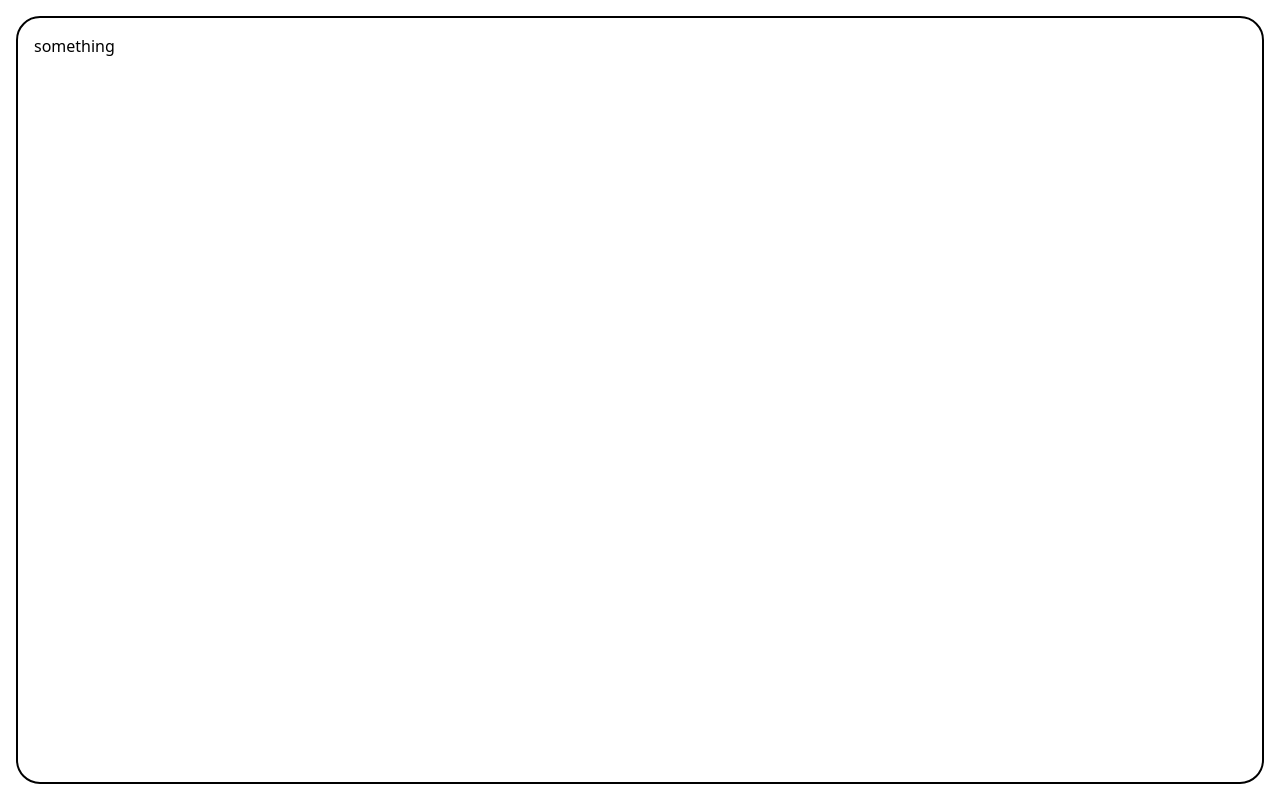
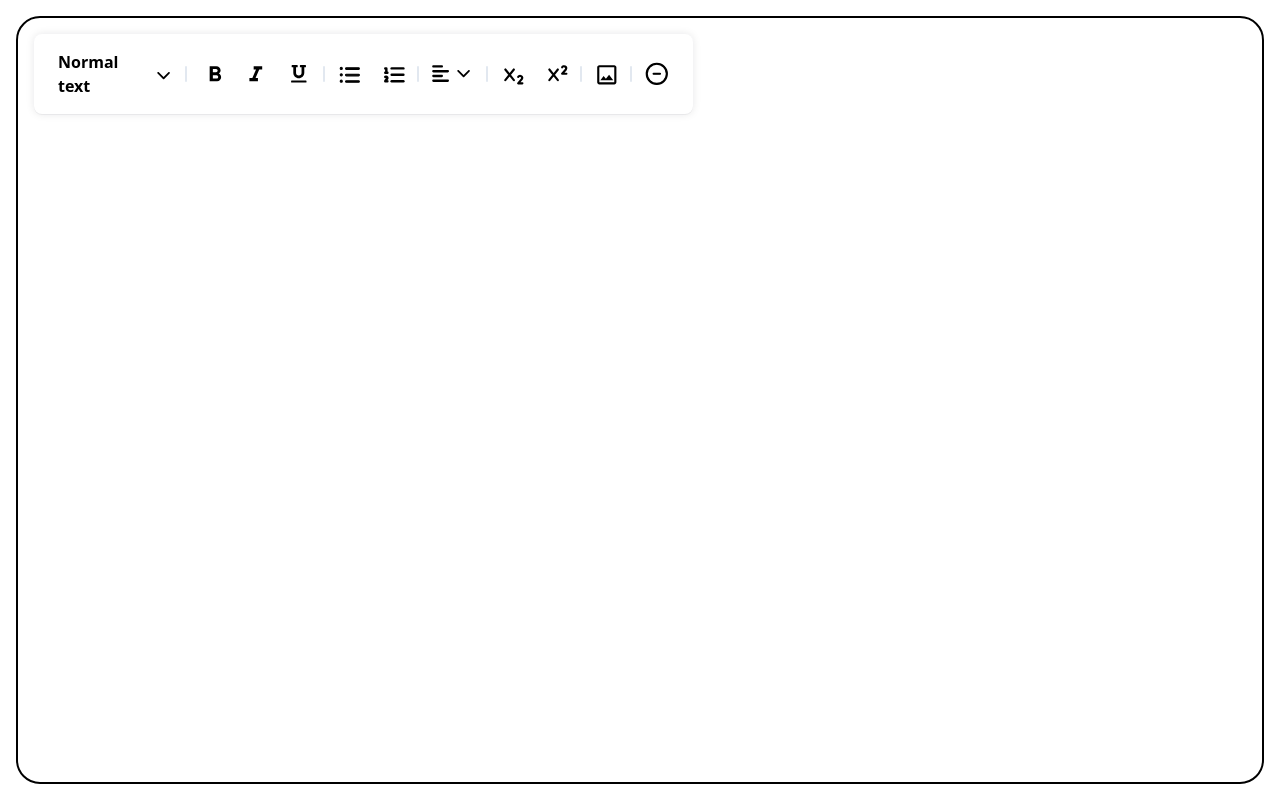
Before and after one commit to Nitish-u/Quizomania, a React (Vite) app: page / in a window 1280 px wide. Built offline with nearby package versions, Linux system fonts and the light colour scheme.

Commit message:
made the editorFuncComp and changed the appearance; updated the onFocusCapture handler in editable area and css file accordingly

```diff
--- a/index.html
+++ b/index.html
@@ -9,7 +9,7 @@
 </head>
 
 <body>
-  <div class="h-dvh p-4">
+  <div class="sm:h-dvh p-4">
     <div class="border-2 border-black rounded-3xl p-4 h-full">
       <div id="root" class="h-full">
       </div>
--- a/src/App.jsx
+++ b/src/App.jsx
@@ -1,7 +1,11 @@
+import EditorFunc from "./components/Editor functionalities comp/EditorFuncComp";
+import Editor from "./components/Editable Area/editableAreaComp";
 
 function App() {
   return (
-    <h1>something</h1>
+    <>
+      <EditorFunc />
+    </>
   );
 }
 
--- a/src/components/Editable Area/editableAreaComp.jsx
+++ b/src/components/Editable Area/editableAreaComp.jsx
@@ -16,7 +16,10 @@ export default function ({ heading, placeHolder, height, maxHeight, onFocusHandl
           contentEditable
           style={{height:height, maxHeight: maxHeight, minHeight:'2.5rem'}}
           onChange={handleChange}
-          onFocusCapture={onFocusHandler}
+          onFocusCapture={() => {
+            setEditorText("");
+            onFocusHandler();
+          }}
           dangerouslySetInnerHTML={{ __html: editorText }}
         />
       </div>
--- a/src/components/Editor functionalities comp/EditorFuncComp.jsx
+++ b/src/components/Editor functionalities comp/EditorFuncComp.jsx
@@ -1,68 +1,48 @@
 import React, { useState } from "react";
-import { FaArrowDownLong } from "react-icons/fa6";
-import {
-  MdFormatBold,
-  MdFormatItalic,
-  MdFormatUnderlined,
-} from "react-icons/md";
+import { IconContext } from "react-icons";
+import { IoIosArrowDown } from "react-icons/io";
+import { MdFormatBold, MdFormatItalic } from "react-icons/md";
+import { FaUnderline } from "react-icons/fa";
 import { LuListOrdered } from "react-icons/lu";
 import { GoListUnordered } from "react-icons/go";
 import { TbSubscript, TbSuperscript } from "react-icons/tb";
-import { MdAttachment, MdInsertLink } from "react-icons/md";
+import { MdOutlineImage } from "react-icons/md";
 import { CiCircleMinus } from "react-icons/ci";
 import { FaAlignRight, FaAlignLeft, FaAlignCenter } from "react-icons/fa6";
 
-export default function EditorFuncComp({alignmentTeerClicked, setAlignmentTeerClicked, textSizeTeerClicked, setTextSizeTeerClicked}) {
+export default function EditorFuncComp({alignmentArrowClicked, setAlignmentArrowClicked, fontArrowClicked, setFontArrowClicked}) {
   const alignmentIconsArray = [
-    <FaAlignLeft size="1.2rem" />,
-    <FaAlignCenter size="1.2rem" />,
-    <FaAlignRight size="1.2rem" />,
+    <FaAlignLeft size="1.2em" />,
+    <FaAlignCenter size="1.2em" />,
+    <FaAlignRight size="1.2em" />,
   ];
-  const [alignment, setAlignment] = useState({
-    svg: <FaAlignLeft size="1.2rem" />,
+
+  const [fontSize, setFontSize] = useState({ type: "Normal text", size: 4 });
+  const [alignmentType, setAlignmentType] = useState({
+    index: 0,
     func: "justifyLeft",
   });
-  const [fontSize, setFontSize] = useState("1");
-  function alignmentTeerControl() {
-    setTextSizeTeerClicked(false);
-    setAlignmentTeerClicked(!alignmentTeerClicked);
+  function fontSizeChanger(e) {
+    e.stopPropagation();
+    const currentTarget = e.currentTarget;
+    const fontSize = currentTarget.getAttribute("func-size");
+    const fontType = currentTarget.innerText;
+    setFontSize((prevState) => {
+      return { ...prevState, type: fontType, size: fontSize };
+    });
+    setFontArrowClicked(false);
   }
 
-  function textSizeTeerControl() {
-    setAlignmentTeerClicked(false);
-    setTextSizeTeerClicked(!textSizeTeerClicked);
+  function alignmentTypeChanger(e) {
+    const currentTarget = e.currentTarget;
+    const iconIndex = currentTarget.getAttribute("func-index");
+    const iconFunction = currentTarget.getAttribute("func-type");
+    setAlignmentType((prevState) => {
+      return { ...prevState, index: iconIndex, func: iconFunction };
+    });
+    setAlignmentArrowClicked(false);
   }
 
-  function fontSizeChanger(e) {
-    const size = e.target.innerText;
-    setFontSize(size);
-    setTextSizeTeerClicked(false);
-  }
-
-  function alignmentIconSelector(e) {
-    const iconFunc = e.currentTarget.getAttribute("data-func");
-    let alignmentIconIndex = 0;
-    switch (iconFunc) {
-      case "justifyLeft":
-        alignmentIconIndex = 0;
-        break;
-      case "justifyCenter":
-        alignmentIconIndex = 1;
-        break;
-      case "justifyRight":
-        alignmentIconIndex = 2;
-        break;
-    }
-    const svgIcon = alignmentIconsArray[alignmentIconIndex];
-    if (svgIcon && iconFunc) {
-      setAlignment((prevState) => {
-        return { ...prevState, svg: svgIcon, func: iconFunc };
-      });
-      setAlignmentTeerClicked(false);
-    } else {
-      console.log("invalid target");
-    }
-  }
   function handleFunctionalKeyClick(...funcData) {
     const func = funcData[0];
     const val = funcData[1];
@@ -70,7 +50,7 @@ export default function EditorFuncComp({alignmentTeerClicked, setAlignmentTeerCl
       document.execCommand("fontSize", false, Number(val));
     } else {
       if (func) {
-        if (func == "insertImage" || func == "createLink") {
+        if (func == "insertImage") {
           const url = prompt("Enter url here", "http://");
           if (url !== null) {
             document.execCommand(func, false, url);
@@ -83,187 +63,210 @@ export default function EditorFuncComp({alignmentTeerClicked, setAlignmentTeerCl
   }
   return (
     <>
-      <div className="functions bg-white flex gap-1 items-center border-2 border-black rounded-md w-fit p-1 select-none m-auto flex-wrap">
-        <MdFormatBold
-          size="1.5rem"
-          className="otherFunctionalIcons"
-          onClick={() => {
-            handleFunctionalKeyClick("bold");
+      <IconContext.Provider
+        value={{ color: "black", className: "functionalKeys", size: "1.6rem" }}
+      >
+        <div
+          className="functionalKeysContainer bg-white select-none flex items-center w-fit gap-1 p-2 sm:px-4 rounded-lg max-w-full flex-wrap xl:flex-nowrap justify-center"
+          style={{
+            boxShadow:
+              "rgba(17, 17, 26, 0.05) 0px 1px 0px, rgba(17, 17, 26, 0.1) 0px 0px 8px",
           }}
-        />
-        <div className="pipe">|</div>
-        <MdFormatItalic
-          size="1.5rem"
-          className="otherFunctionalIcons"
-          onClick={() => {
-            handleFunctionalKeyClick("italic");
-          }}
-        />
-        <div className="pipe">|</div>
-        <MdFormatUnderlined
-          size="1.5rem"
-          className="otherFunctionalIcons"
-          onClick={() => {
-            handleFunctionalKeyClick("underline");
-          }}
-        />
-        <div className="pipe">|</div>
-        <div className={`flex attachment w-fit items-center`}>
-          <p
-            className="text-2xl font-semibold w-6 text-center ml-1 py-1 active:bg-[var(--black25)] rounded-lg cursor-pointer"
-            data-value={fontSize}
-            onClick={() => {
-              handleFunctionalKeyClick("fontSize", fontSize);
-            }}
+        >
+          <div className="relative" id="fontSizeContainer">
+            <div
+              className={`fontSizeContainer min-w-fit flex items-center font-semibold cursor-pointer ${
+                fontArrowClicked ? "bg-slate-100" : ""
+              } rounded-lg `}
+              id="currentFontSizeContainer"
+            >
+              <span
+                className="w-24"
+                func-size={fontSize.size}
+                onClick={() =>
+                  handleFunctionalKeyClick("fontSize", fontSize.size)
+                }
+              >
+                {fontSize.type}
+              </span>
+              <IoIosArrowDown
+                size="1.2em"
+                className="active:translate-y-1 transition-transform duration-300 mt-1"
+                onClick={(e) => {
+                  setAlignmentArrowClicked(false);
+                  setFontArrowClicked(!fontArrowClicked);
+                  e.stopPropagation();
+                }}
+              />
+            </div>
+            <span
+              className={`fontSizes absolute top-10 ${
+                fontArrowClicked ? "" : "hidden"
+              } bg-white w-fit mt-4 rounded-xl cursor-pointer overflow-hidden z-30`}
+              style={{
+                boxShadow:
+                  "rgba(17, 17, 26, 0.05) 0px 1px 0px, rgba(17, 17, 26, 0.1) 0px 0px 8px",
+              }}
+            >
+              <p
+                className="w-32 p-2 px-4 hover:bg-slate-200"
+                func-size="7"
+                onClick={fontSizeChanger}
+              >
+                Header
+              </p>
+              <p
+                className="w-32 p-2 px-4 hover:bg-slate-200"
+                func-size="6"
+                onClick={fontSizeChanger}
+              >
+                Title
+              </p>
+              <p
+                className="w-32 p-2 px-4 hover:bg-slate-200"
+                func-size="5"
+                onClick={fontSizeChanger}
+              >
+                Sub-title
+              </p>
+              <p
+                className="w-32 p-2 px-4 hover:bg-slate-200"
+                func-size="4"
+                onClick={fontSizeChanger}
+              >
+                Normal text
+              </p>
+            </span>
+          </div>
+          <p className="bg-slate-200" id="pipe">
+            &nbsp;
+          </p>
+          <div
+            className="Bold icons"
+            onClick={() => handleFunctionalKeyClick("bold")}
           >
-            {fontSize}
+            <MdFormatBold className="w-8" />
+          </div>
+          <div
+            className="Italic icons"
+            onClick={() => handleFunctionalKeyClick("italic")}
+          >
+            <MdFormatItalic />
+          </div>
+          <div
+            className="Underline px-1 icons flex items-center justify-center"
+            onClick={() => handleFunctionalKeyClick("underline")}
+          >
+            <FaUnderline size="1.1em" />
+          </div>
+          <p className="bg-slate-200" id="pipe">
+            &nbsp;
           </p>
-          <div className="teer-container w-fit group">
-            <FaArrowDownLong
-              className={`teerStyles ${
-                textSizeTeerClicked ? "rotate-180" : ""
+          <div
+            className="UL icons"
+            onClick={() => handleFunctionalKeyClick("insertUnorderedList")}
+          >
+            <GoListUnordered strokeWidth="1px" />
+          </div>
+          <div
+            className="OL icons"
+            onClick={() => handleFunctionalKeyClick("insertOrderedList")}
+          >
+            <LuListOrdered strokeWidth="2.3px" />
+          </div>
+          <p className="bg-slate-200" id="pipe">
+            &nbsp;
+          </p>
+          <div
+            className={`relative ${
+              alignmentArrowClicked ? "bg-slate-100" : ""
+            }`}
+            id="alignmentContainersParent"
+          >
+            <div className="flex gap-1 items-center justify-center" id="alignmentContainer">
+              <span
+                func-type={alignmentType.func}
+                onClick={() => handleFunctionalKeyClick(alignmentType.func)}
+              >
+                {alignmentIconsArray[alignmentType.index]}
+              </span>
+              <IoIosArrowDown
+                size="1.2em"
+                className="active:translate-y-1 transition-transform duration-300"
+                onClick={(e) => {
+                  setFontArrowClicked(false);
+                  setAlignmentArrowClicked(!alignmentArrowClicked);
+                  e.stopPropagation();
+                }}
+              />
+            </div>
+            <span
+              className={`alignmentOptions absolute top-14 bg-white flex gap-2 p-2 rounded-lg items-center ${
+                alignmentArrowClicked ? "" : "hidden"
               }`}
-              size="1.5rem"
-              onClick={textSizeTeerControl}
-            />
-            <div
-              className={`different-alignments bg-white ${
-                textSizeTeerClicked
-                  ? "-translate-y-36 flex"
-                  : "-translate-y-20 hidden"
-              } gap-1 items-center border-2 border-black rounded-md w-fit p-1 absolute top-[17.5rem] left-32 select-none text-xl`}
+              style={{
+                boxShadow:
+                  "rgba(17, 17, 26, 0.05) 0px 1px 0px, rgba(17, 17, 26, 0.1) 0px 0px 8px",
+              }}
             >
-              <p className="font-sizes" onClick={fontSizeChanger}>
-                1
+              <p
+                func-index="0"
+                func-type="justifyLeft"
+                onClick={alignmentTypeChanger}
+              >
+                <FaAlignLeft size="1.5em" />
               </p>
-              <p className="font-sizes" onClick={fontSizeChanger}>
-                2
+              <div className="bg-slate-200" id="pipe">
+                &nbsp;
+              </div>
+              <p
+                func-index="1"
+                func-type="justifyCenter"
+                onClick={alignmentTypeChanger}
+              >
+                <FaAlignCenter size="1.5em" />
               </p>
-              <p className="font-sizes" onClick={fontSizeChanger}>
-                3
+              <div className="bg-slate-200" id="pipe">
+                &nbsp;
+              </div>
+              <p
+                func-index="2"
+                func-type="justifyRight"
+                onClick={alignmentTypeChanger}
+              >
+                <FaAlignRight size="1.5em" />
               </p>
-              <p className="font-sizes" onClick={fontSizeChanger}>
-                4
-              </p>
-              <p className="font-sizes" onClick={fontSizeChanger}>
-                5
-              </p>
-              <p className="font-sizes" onClick={fontSizeChanger}>
-                6
-              </p>
-              <p className="font-sizes" onClick={fontSizeChanger}>
-                7
-              </p>
-            </div>
+            </span>
+          </div>
+          <p className="bg-slate-200" id="pipe">
+            &nbsp;
+          </p>
+          <div className="icons" onClick={() => handleFunctionalKeyClick("subscript")}>
+            <TbSubscript />
+          </div>
+          <div className="icons" onClick={() => handleFunctionalKeyClick("superscript")}>
+            <TbSuperscript />
+          </div>
+          <p className="bg-slate-200" id="pipe">
+            &nbsp;
+          </p>
+          <div
+            className="attachment icons"
+            onClick={() => handleFunctionalKeyClick("insertImage")}
+          >
+            <MdOutlineImage />
+          </div>
+          <p className="bg-slate-200 icons" id="pipe">
+            &nbsp;
+          </p>
+          <div
+            className="removeFormatting"
+            onClick={() => handleFunctionalKeyClick("removeFormat")}
+          >
+            <CiCircleMinus strokeWidth="1px" />
           </div>
         </div>
-        <div className={`pipe`}>|</div>
-        <div className={`flex attachment w-fit items-center`}>
-          <div
-            className="currentAlignmentIconContainer cursor-pointer active:bg-[var(--black25)] rounded-lg p-2"
-            onClick={() => {
-              handleFunctionalKeyClick(alignment.func);
-            }}
-          >
-            {alignment.svg}
-          </div>
-          <div className="teer-container w-fit group">
-            <FaArrowDownLong
-              className={`teerStyles ${
-                alignmentTeerClicked ? "rotate-180" : ""
-              }`}
-              size="1.5rem"
-              onClick={alignmentTeerControl}
-            />
-            <div
-              className={`different-alignments bg-white ${
-                alignmentTeerClicked
-                  ? "-translate-y-36 flex"
-                  : "-translate-y-20 hidden"
-              } gap-1 items-center border-2 border-black rounded-md w-fit p-1 absolute top-[17.5rem] left-56 select-none`}
-            >
-              <div data-func="justifyLeft" onClick={alignmentIconSelector}>
-                <FaAlignLeft
-                  className="p-2 w-11 cursor-pointer active:bg-[var(--black25)] rounded-lg"
-                  size="2.75rem"
-                />
-              </div>
-              <div className="pipe">|</div>
-              <div data-func="justifyCenter" onClick={alignmentIconSelector}>
-                <FaAlignCenter
-                  className="p-2 w-11 cursor-pointer active:bg-[var(--black25)] rounded-lg"
-                  size="2.75rem"
-                />
-              </div>
-              <div className="pipe">|</div>
-              <div data-func="justifyRight" onClick={alignmentIconSelector}>
-                <FaAlignRight
-                  className="p-2 w-11 cursor-pointer active:bg-[var(--black25)] rounded-lg"
-                  size="2.75rem"
-                />
-              </div>
-            </div>
-          </div>
-        </div>
-        <div className={`pipe`}>|</div>
-        <GoListUnordered
-          size="1.5rem"
-          strokeWidth="0.8px"
-          className="otherFunctionalIcons"
-          onClick={() => {
-            handleFunctionalKeyClick("insertUnorderedList");
-          }}
-        />
-        <div className={`pipe`}>|</div>
-        <LuListOrdered
-          size="1.5rem"
-          className="otherFunctionalIcons"
-          onClick={() => {
-            handleFunctionalKeyClick("insertOrderedList");
-          }}
-        />
-        <div className={`pipe`}>|</div>
-        <TbSubscript
-          size="1.8rem"
-          className="otherFunctionalIcons"
-          onClick={() => {
-            handleFunctionalKeyClick("subscript");
-          }}
-        />
-        <div className={`pipe`}>|</div>
-        <TbSuperscript
-          size="1.8rem"
-          className="otherFunctionalIcons"
-          onClick={() => {
-            handleFunctionalKeyClick("superscript");
-          }}
-        />
-        <div className={`pipe`}>|</div>
-        <MdAttachment
-          size="1.8rem"
-          className="otherFunctionalIcons"
-          onClick={() => {
-            handleFunctionalKeyClick("insertImage");
-          }}
-        />
-        <div className={`pipe`}>|</div>
-        <MdInsertLink
-          size="1.8rem"
-          className="otherFunctionalIcons"
-          onClick={() => {
-            handleFunctionalKeyClick("createLink");
-          }}
-        />
-        <div className={`pipe`}>|</div>
-        <CiCircleMinus
-          size="1.8rem"
-          strokeWidth="0.8px"
-          className="otherFunctionalIcons"
-          onClick={() => {
-            handleFunctionalKeyClick("removeFormat");
-          }}
-        />
-      </div>
+      </IconContext.Provider>
     </>
   );
 }
--- a/src/index.css
+++ b/src/index.css
@@ -1,4 +1,3 @@
-
 @tailwind base;
 @tailwind components;
 @tailwind utilities;
@@ -12,6 +11,10 @@
     --offWhite: #faf9f6
 }
 
+@layer components{
+    *{
+        @apply box-border;
+    }
     .customShadowForQuizCard{
         box-shadow: 8px 8px 16px var(--black25);
     }
@@ -38,16 +41,6 @@ button:active{
 
     /* text editor styles */
 
-.functionsContainer div img{
-    @apply w-8 max-h-8 active:bg-[var(--black25)] rounded-md cursor-pointer;
-}
-
-.functionsContainer div{
-    background-color: white;
-    padding: 0 5px;
-    @apply h-fit m-0;
-}
-
     ul{
         @apply list-disc;
     }
@@ -72,26 +65,52 @@ li{
         line-height:0;
     }
 
-.font-sizes{
-    @apply p-2 hover:bg-[var(--black25)] cursor-pointer;
+    .functionalKeysContainer div {
+        @apply active:bg-slate-100 p-2 rounded-lg cursor-pointer;
     }
 
-.functionalLetters{
-    @apply font-mono text-3xl px-4 py-1 select-none rounded-lg active:bg-[var(--black25)] cursor-pointer;
+    .icons {
+        @apply size-10;
     }
 
-.teerStyles{
-    @apply h-fit py-2 px-1 rounded-lg active:bg-[var(--black25)] cursor-pointer;
+    .functionalKeysContainer #pipe {
+        @apply w-[2px] p-0 h-4 rounded-full;
     }
 
-.pipe{
-    @apply text-3xl -translate-y-1;
+    #alignmentContainer{
+        @apply w-fit;
     }
 
-.alignmentIcons{
-    @apply p-2 w-full cursor-pointer active:bg-[var(--black25)] rounded-lg;
+    #fontSizeContainer{
+        @apply w-fit p-0 justify-between;
     }
 
-.otherFunctionalIcons{
+    #alignmentContainersParent{
+        @apply w-fit p-0;
+    }
+}
+
+
+/* .font-sizes{
+    @apply p-2 hover:bg-[var(--black25)] cursor-pointer;
+} */
+
+/* .functionalLetters{
+    @apply font-mono text-3xl px-4 py-1 select-none rounded-lg active:bg-[var(--black25)] cursor-pointer;
+} */
+
+/* .teerStyles{
+    @apply h-fit py-2 px-1 rounded-lg active:bg-[var(--black25)] cursor-pointer;
+} */
+
+/* .pipe{
+    @apply text-3xl -translate-y-1;
+} */
+
+/* .alignmentIcons{
+    @apply p-2 w-full cursor-pointer active:bg-[var(--black25)] rounded-lg;
+} */
+
+/* .otherFunctionalIcons{
     @apply w-fit h-fit p-1 rounded-lg active:bg-[var(--black25)] cursor-pointer;
-}
+} */
```
Lines whose indentation alone changed are shown as unchanged.
